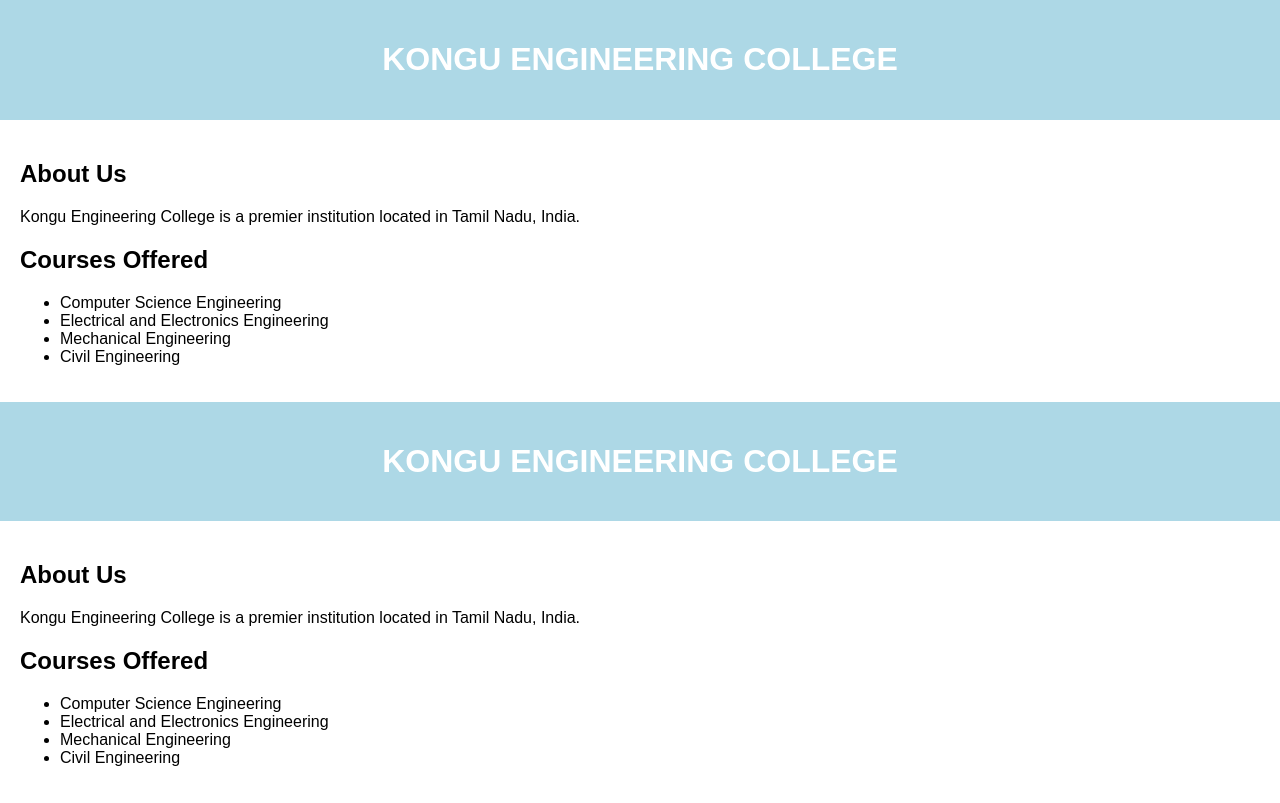
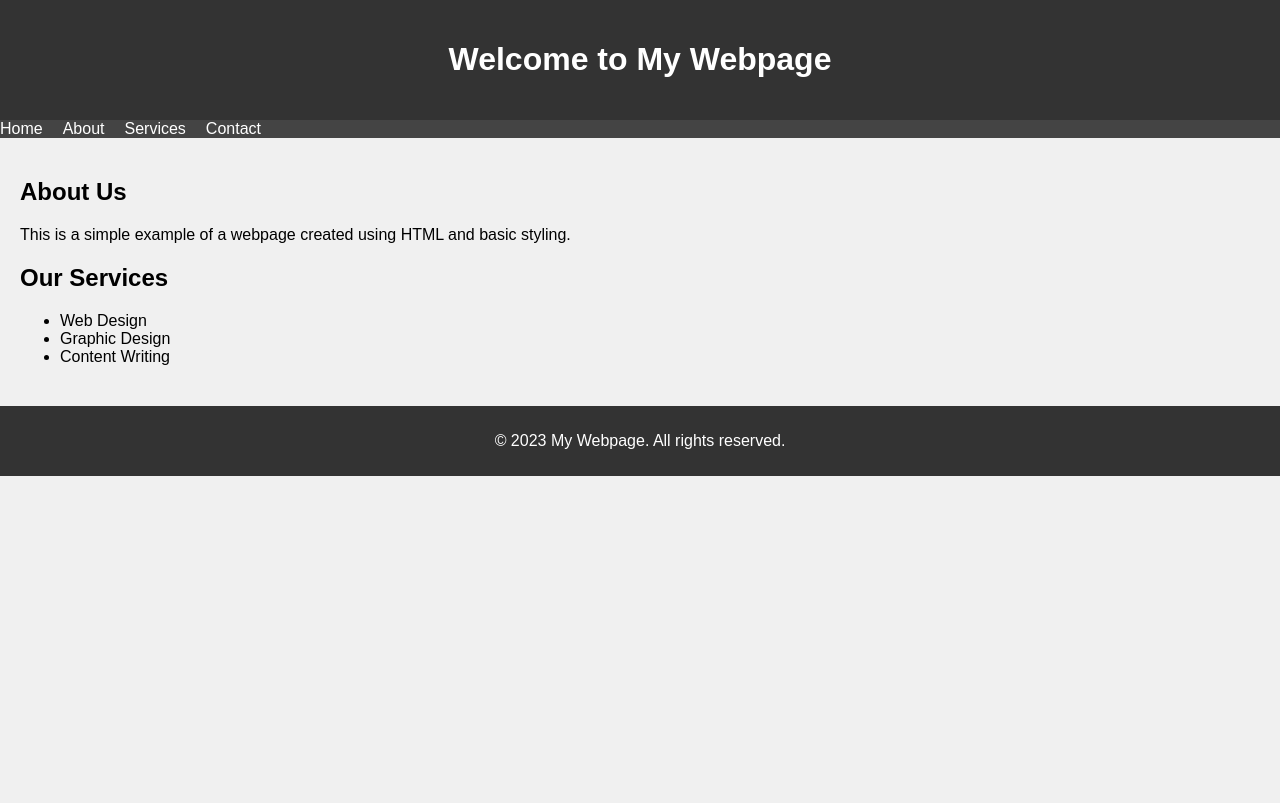
Before and after one commit to praneshm2004/bloger, a plain HTML site: page index.html in a window 1280 px wide. Drawn offline with Linux system fonts and the light colour scheme.

Commit message:
Update index.html

```diff
--- a/index.html
+++ b/index.html
@@ -1,98 +1,92 @@
 <!DOCTYPE html>
 <html>
 <head>
-    <title>KONGU ENGINEERING COLLEGE</title>
+    <title>My Webpage</title>
     <style>
         body {
             font-family: Arial, sans-serif;
             margin: 0;
             padding: 0;
+            background-color: #f0f0f0;
         }
 
         header {
-            background-color: lightblue;
+            background-color: #333;
+            color: white;
             padding: 20px;
             text-align: center;
         }
 
-        h1 {
+        nav ul {
+            list-style: none;
+            margin: 0;
+            padding: 0;
+            background-color: #444;
+            overflow: hidden;
+        }
+
+        nav ul li {
+            float: left;
+            margin-right: 20px;
+        }
+
+        nav ul li a {
             color: white;
+            text-decoration: none;
+        }
+
+        nav ul li a:hover {
+            text-decoration: underline;
         }
 
         main {
             padding: 20px;
         }
-    </style>
-</head>
-<body>
-    <header>
-        <h1>KONGU  ENGINEERING  COLLEGE</h1>
-    </header>
 
-    <main>
-        <section>
-            <h2>About Us</h2>
-            <p>Kongu Engineering College is a premier institution located in Tamil Nadu, India.</p>
-        </section>
-
-        <section>
-            <h2>Courses Offered</h2>
-            <ul>
-                <li>Computer Science Engineering</li>
-                <li>Electrical and Electronics Engineering</li>
-                <li>Mechanical Engineering</li>
-                <li>Civil Engineering</li>
-            </ul>
-        </section>
-    </main>
-</body>
-</html>
-<!DOCTYPE html>
-<html>
-<head>
-    <title>Kongu Engineering College</title>
-    <style>
-        body {
-            font-family: Arial, sans-serif;
-            margin: 0;
-            padding: 0;
+        section {
+            margin-bottom: 20px;
         }
 
-        header {
-            background-color: lightblue;
-            padding: 20px;
+        footer {
+            background-color: #333;
+            color: white;
+            padding: 10px;
             text-align: center;
-        }
-
-        h1 {
-            color: white;
-        }
-
-        main {
-            padding: 20px;
         }
     </style>
 </head>
 <body>
     <header>
-        <h1>KONGU ENGINEERING COLLEGE</h1>
+        <h1>Welcome to My Webpage</h1>
     </header>
+
+    <nav>
+        <ul>
+            <li><a href="#">Home</a></li>
+            <li><a href="#">About</a></li>
+            <li><a href="#">Services</a></li>
+            <li><a href="#">Contact</a></li>
+        </ul>
+    </nav>
 
     <main>
         <section>
             <h2>About Us</h2>
-            <p>Kongu Engineering College is a premier institution located in Tamil Nadu, India.</p>
+            <p>This is a simple example of a webpage created using HTML and basic styling.</p>
         </section>
 
         <section>
-            <h2>Courses Offered</h2>
+            <h2>Our Services</h2>
             <ul>
-                <li>Computer Science Engineering</li>
-                <li>Electrical and Electronics Engineering</li>
-                <li>Mechanical Engineering</li>
-                <li>Civil Engineering</li>
+                <li>Web Design</li>
+                <li>Graphic Design</li>
+                <li>Content Writing</li>
             </ul>
         </section>
     </main>
+
+    <footer>
+        <p>&copy; 2023 My Webpage. All rights reserved.</p>
+    </footer>
 </body>
 </html>
```
